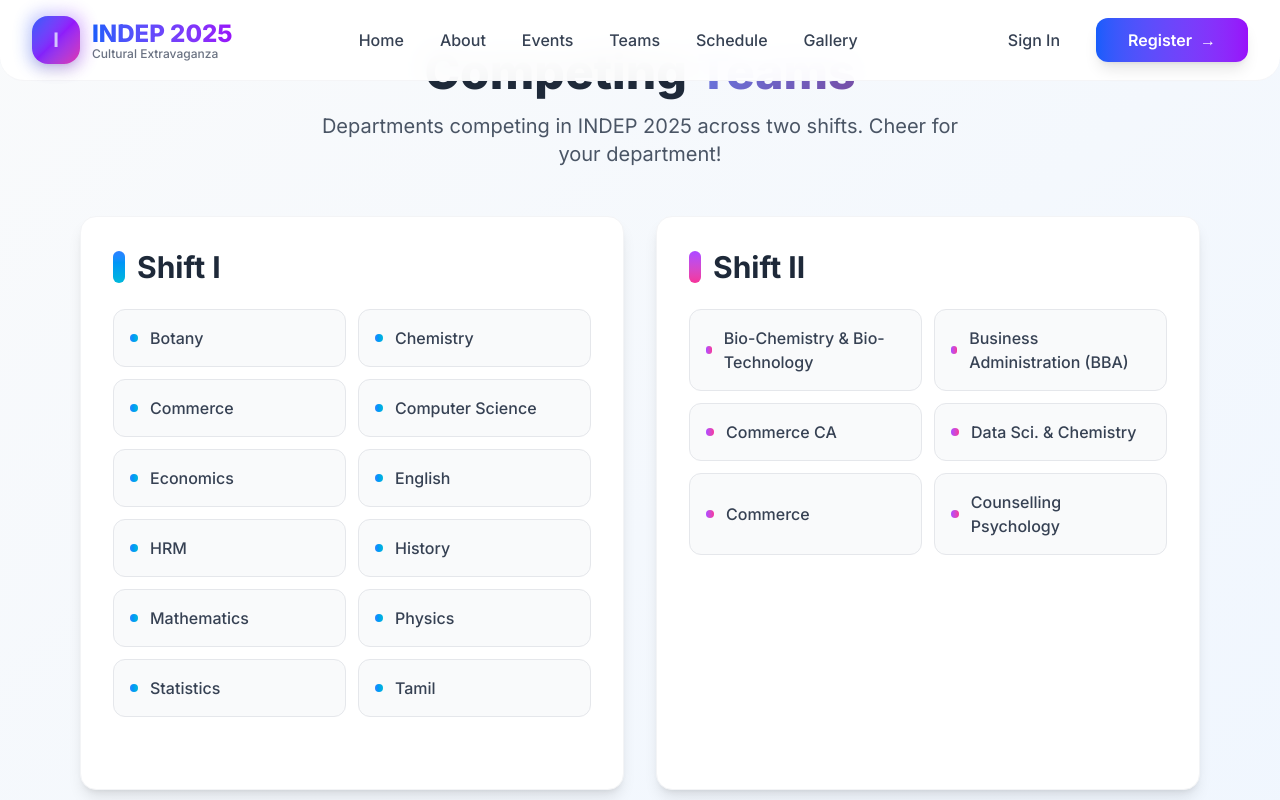
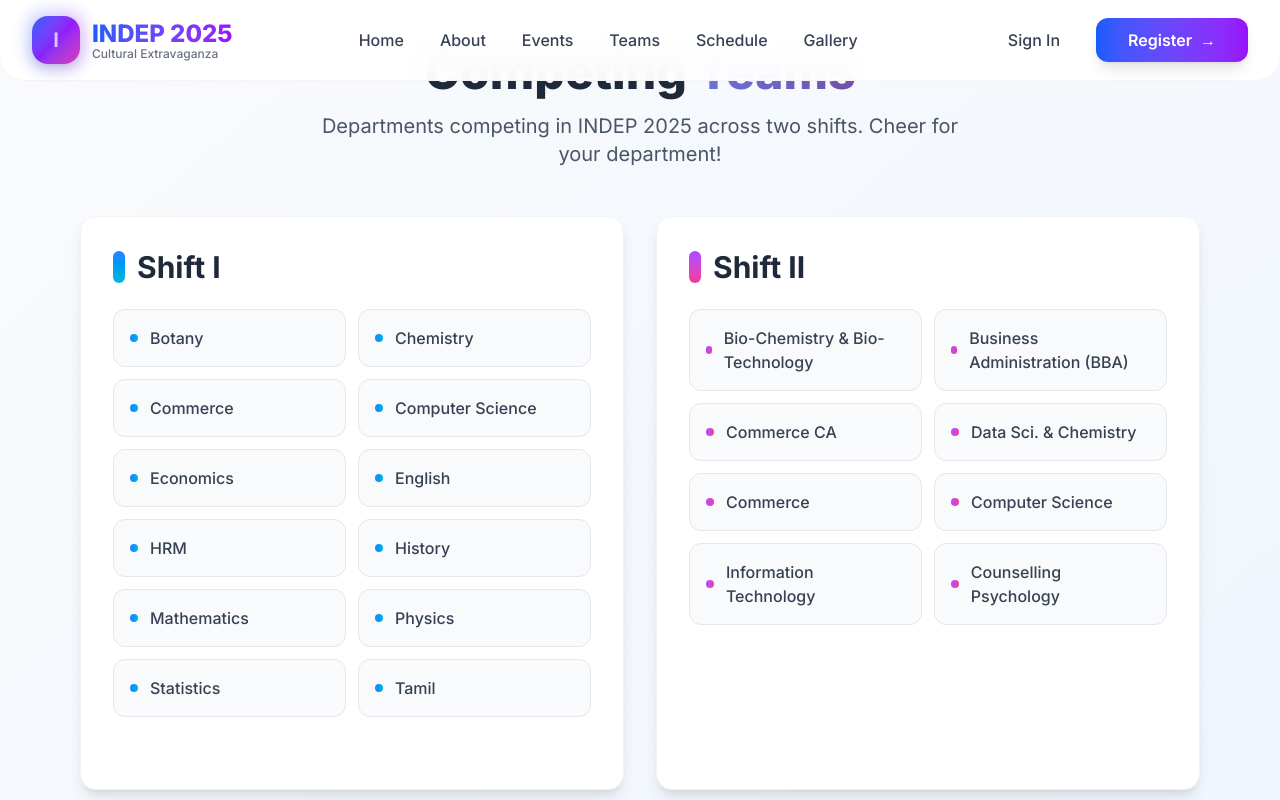
Before and after one commit to JWS-Technology/indep, a Next.js app: page /teams in a window 1280 px wide. Shown: the top 800 px of the page. Built offline with nearby package versions, Linux system fonts and the light colour scheme.

Commit message:
added IT to list

```diff
--- a/data/teams.ts
+++ b/data/teams.ts
@@ -19,5 +19,7 @@ export const shiftTwo = [
   "Commerce CA",
   "Data Sci. & Chemistry",
   "Commerce",
+  "Computer Science",
+  "Information Technology",
   "Counselling Psychology",
 ];
```
